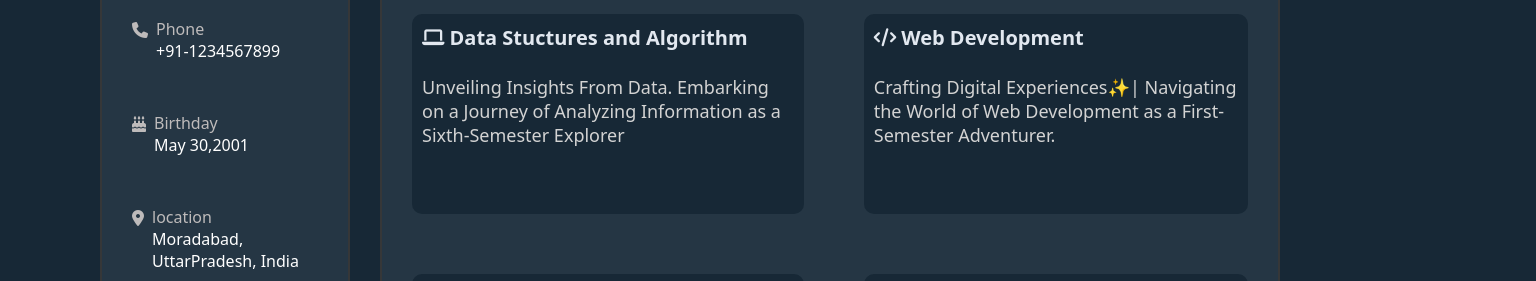
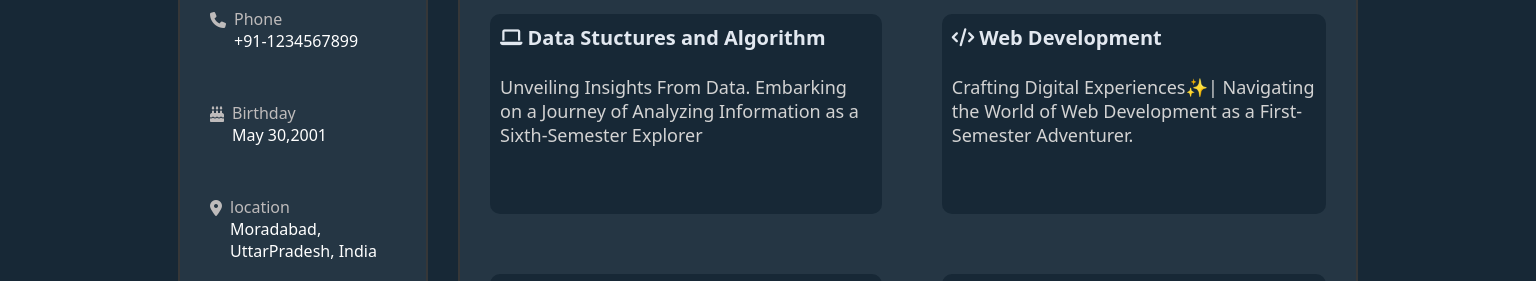
Before and after one commit to Alisherkhan032/portfolio, a plain HTML site: page index.html in a window 1536 px wide. Shown: the part 487-768 px from the top of the page. Drawn offline with Linux system fonts and the light colour scheme.

Commit message:
media query for large screen

```diff
--- a/styles/style.css
+++ b/styles/style.css
@@ -208,7 +208,12 @@ a{
     color: #e2e8f0;
 }
 @media only screen and (min-width : 1306px) {
+    .container{
+        display: flex;
+        justify-content: center;
+    }
     .sidebar{
-        margin-left: 100px;
+        margin: 0;
     }
+
 }
```
